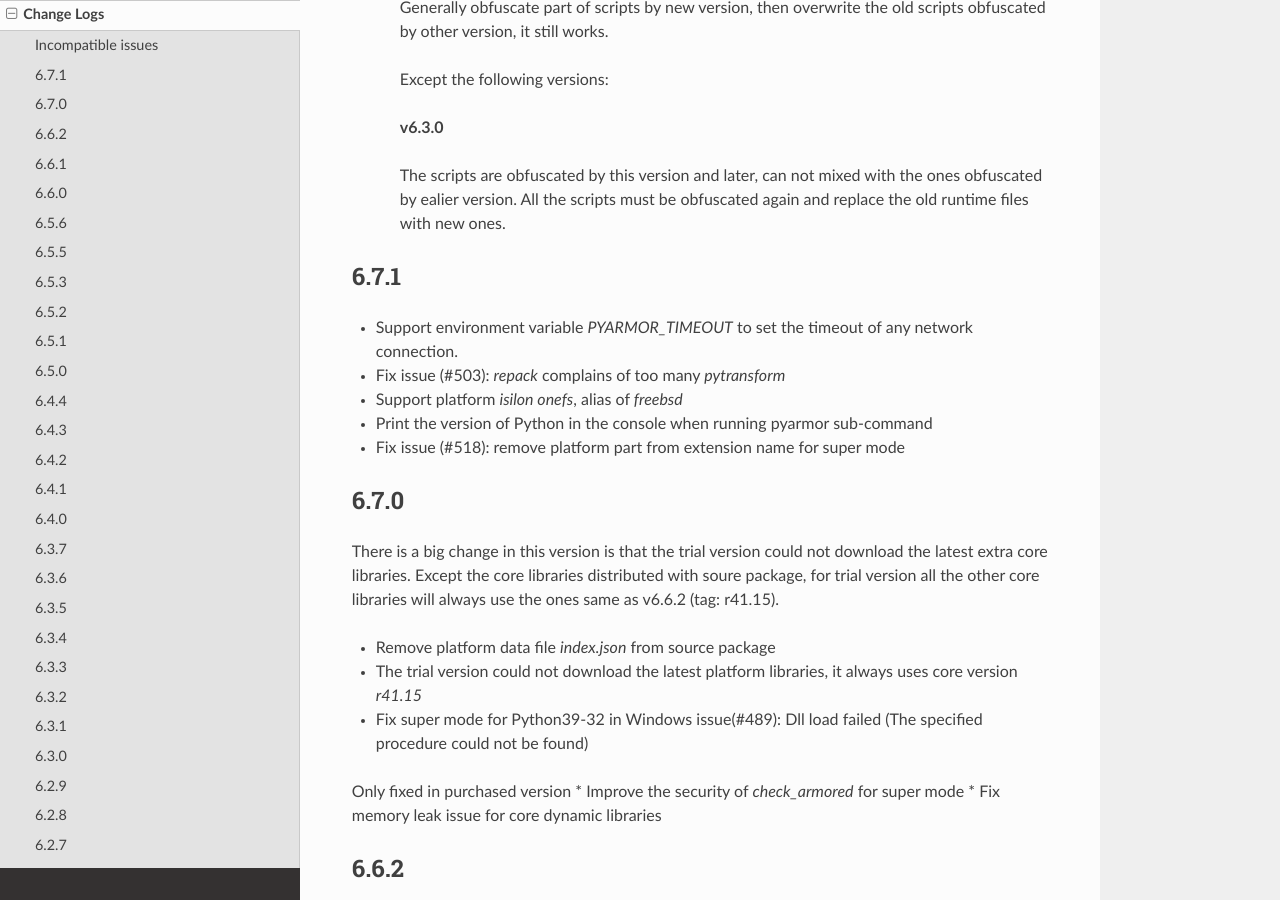
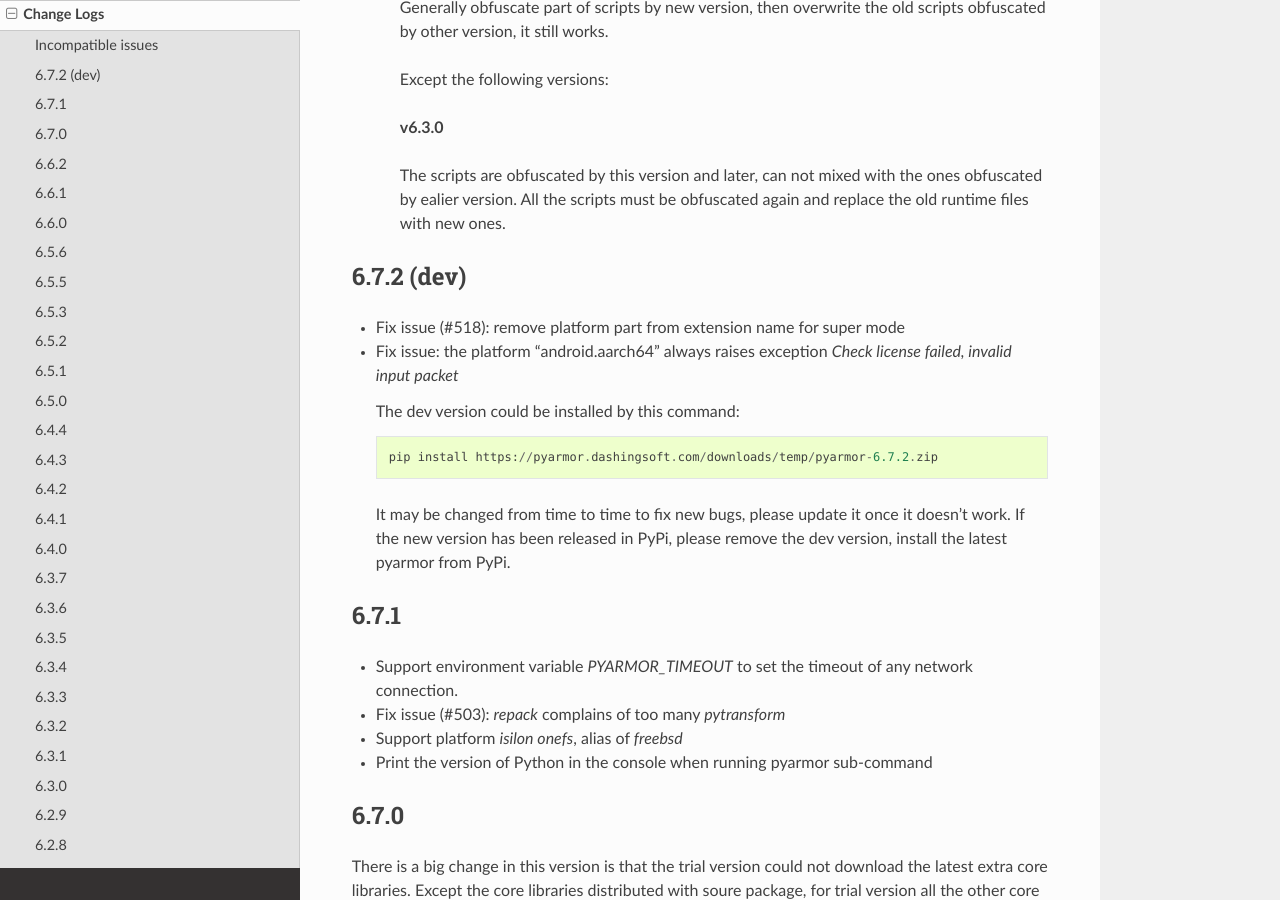
Before and after one commit to dashingsoft/pyarmor, a Sphinx documentation site: the page built from docs/change-logs.rst, in a window 1280 px wide and 900 px high, scrolled down 522 px. Built offline with Sphinx 7.4.7 and the Read the Docs theme 2.0.0, drawn with Linux system fonts in a browser that asks for light colours.

Commit message:
Add change logs

```diff
--- a/docs/change-logs.rst
+++ b/docs/change-logs.rst
@@ -32,10 +32,15 @@
    ones obfuscated by ealier version. All the scripts must be obfuscated again
    and replace the old runtime files with new ones.
 
-..
+6.7.2 (dev)
+-----------
+* Fix issue (#518): remove platform part from extension name for super mode
+* Fix issue: the platform "android.aarch64" always raises exception `Check
+  license failed, invalid input packet`
+
   The dev version could be installed by this command::
 
-      pip install https://pyarmor.dashingsoft.com/downloads/temp/pyarmor-6.7.1.zip
+      pip install https://pyarmor.dashingsoft.com/downloads/temp/pyarmor-6.7.2.zip
 
   It may be changed from time to time to fix new bugs, please update it once it
   doesn't work. If the new version has been released in PyPi, please remove the
```
Also changed, not shown: other parts of docs/change-logs.rst (+0 -1 lines).
